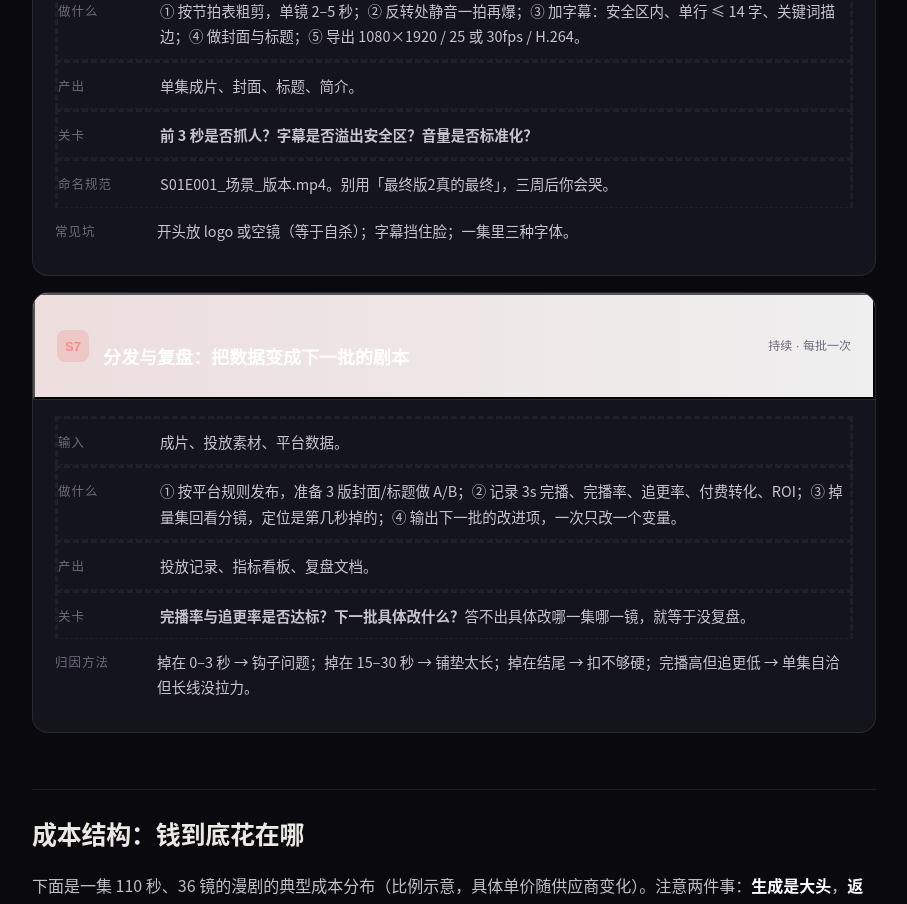
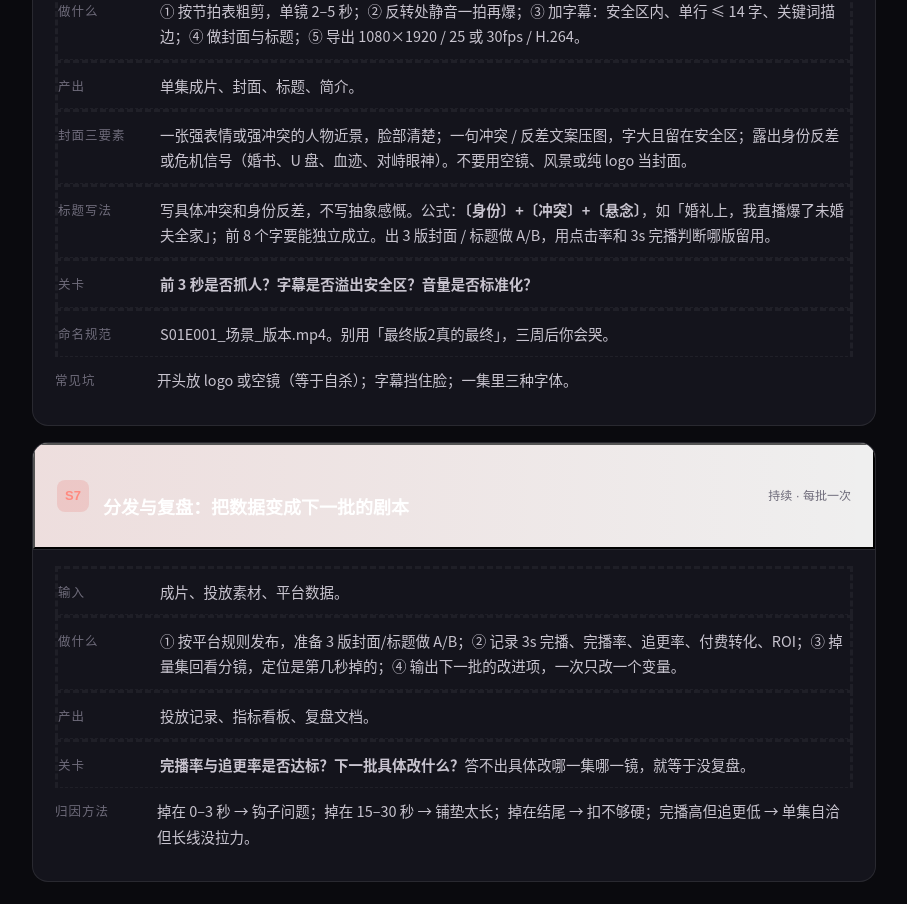
Before and after one commit to dao-ai/drama, a Next.js app: page /workflow in a window 1280 px wide. Shown: the part 4960-5864 px from the top of the page, without its empty margins (320-1227 px from the left). Built offline with nearby package versions, Linux system fonts and the light colour scheme.

Commit message:
补封面三要素与标题钩子写法
- S6 阶段补充封面构图要素、标题公式与 A/B 测试判断口径

```diff
--- a/app/workflow/page.tsx
+++ b/app/workflow/page.tsx
@@ -136,6 +136,8 @@ export default function Page() {
 <Row k="输入">画面、音频、字幕文本。</Row>
 <Row k="做什么">① 按节拍表粗剪，单镜 2–5 秒；② 反转处静音一拍再爆；③ 加字幕：安全区内、单行 ≤ 14 字、关键词描边；④ 做封面与标题；⑤ 导出 1080×1920 / 25 或 30fps / H.264。</Row>
 <Row k="产出">单集成片、封面、标题、简介。</Row>
+<Row k="封面三要素">一张强表情或强冲突的人物近景，脸部清楚；一句冲突 / 反差文案压图，字大且留在安全区；露出身份反差或危机信号（婚书、U 盘、血迹、对峙眼神）。不要用空镜、风景或纯 logo 当封面。</Row>
+<Row k="标题写法">写具体冲突和身份反差，不写抽象感慨。公式：<b>〔身份〕+〔冲突〕+〔悬念〕</b>，如「婚礼上，我直播爆了未婚夫全家」；前 8 个字要能独立成立。出 3 版封面 / 标题做 A/B，用点击率和 3s 完播判断哪版留用。</Row>
 <Row k="关卡"><b>前 3 秒是否抓人？字幕是否溢出安全区？音量是否标准化？</b></Row>
 <Row k="命名规范">S01E001_场景_版本.mp4。别用「最终版2真的最终」，三周后你会哭。</Row>
 <Row k="常见坑">开头放 logo 或空镜（等于自杀）；字幕挡住脸；一集里三种字体。</Row>
```
